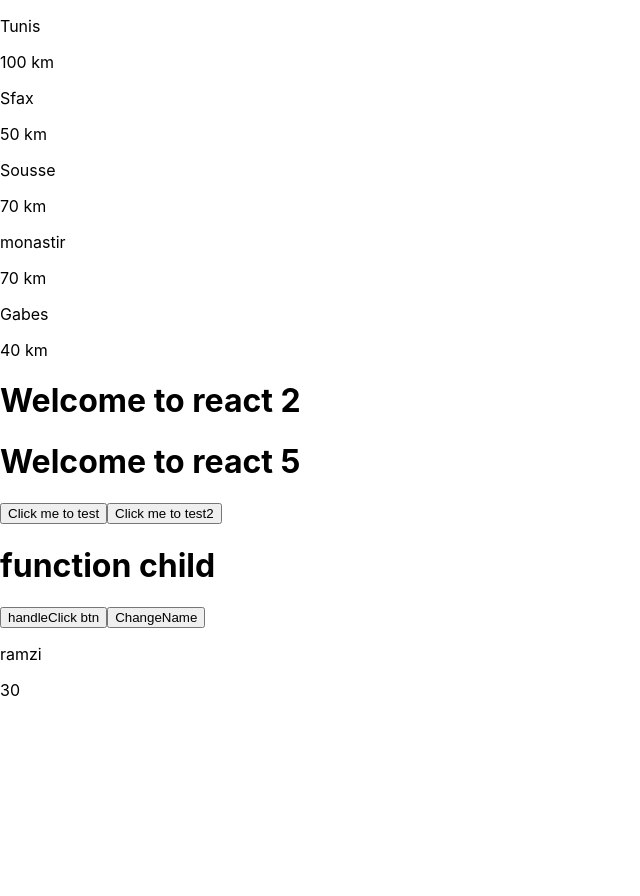
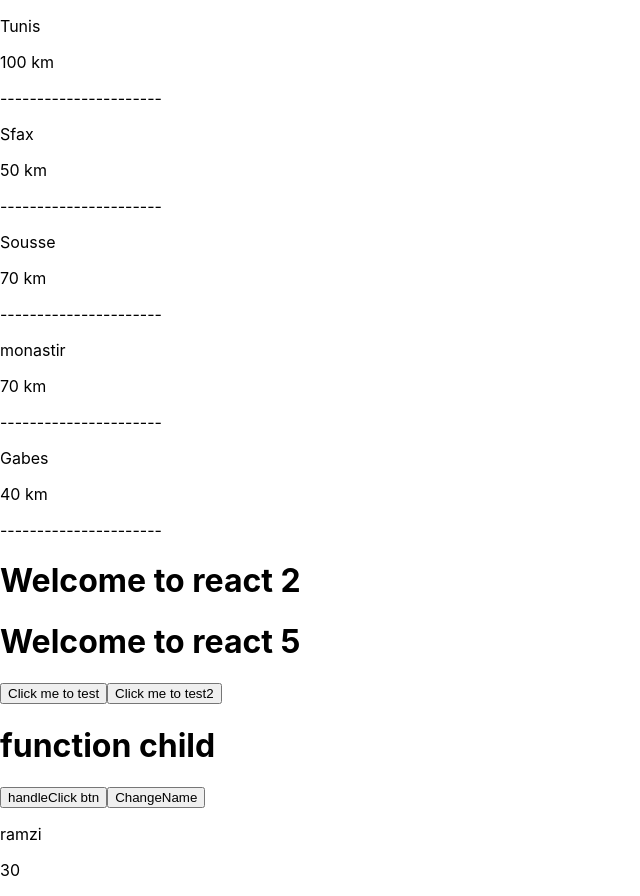
Before and after one commit to ramzirahmi/React-NPM, a React (Create React App) app: page / in a window 1280 px wide. Shown: the whole page, without its empty margins (0-640 px from the left). Before the commit the page ends 800 px from the top, so only its background shows below. Built offline with nearby package versions, Linux system fonts and the light colour scheme.

Commit message:
Lists & Keys in react

```diff
--- a/src/App.js
+++ b/src/App.js
@@ -32,7 +32,7 @@ function App() {
     console.log("Button clicked!");
   }
   return (
-    <div>
+    <>
       <Listitem ville={villes} />
       <h1>Welcome to react {x}</h1>
       <h1>Welcome to react {x + y}</h1>
@@ -44,7 +44,7 @@ function App() {
 
       <p>{person.name}</p>
       <p>{person.age}</p>
-    </div>
+    </>
   );
 }
 
--- a/src/Components/Listitem.js
+++ b/src/Components/Listitem.js
@@ -1,13 +1,15 @@
 function Listitem({ ville }) {
   return (
-    <div>
+    <>
+      {" "}
       {ville.map((itemvile, index) => (
-        <>
-          <p key={index}>{itemvile.name}</p>
-          <p key={index}>{itemvile.surface} km</p>
-        </>
+        <div key={index}>
+          <p>{itemvile.name}</p>
+          <p>{itemvile.surface} km</p>
+          <p>----------------------</p>
+        </div>
       ))}
-    </div>
+    </>
   );
 }
 
```
